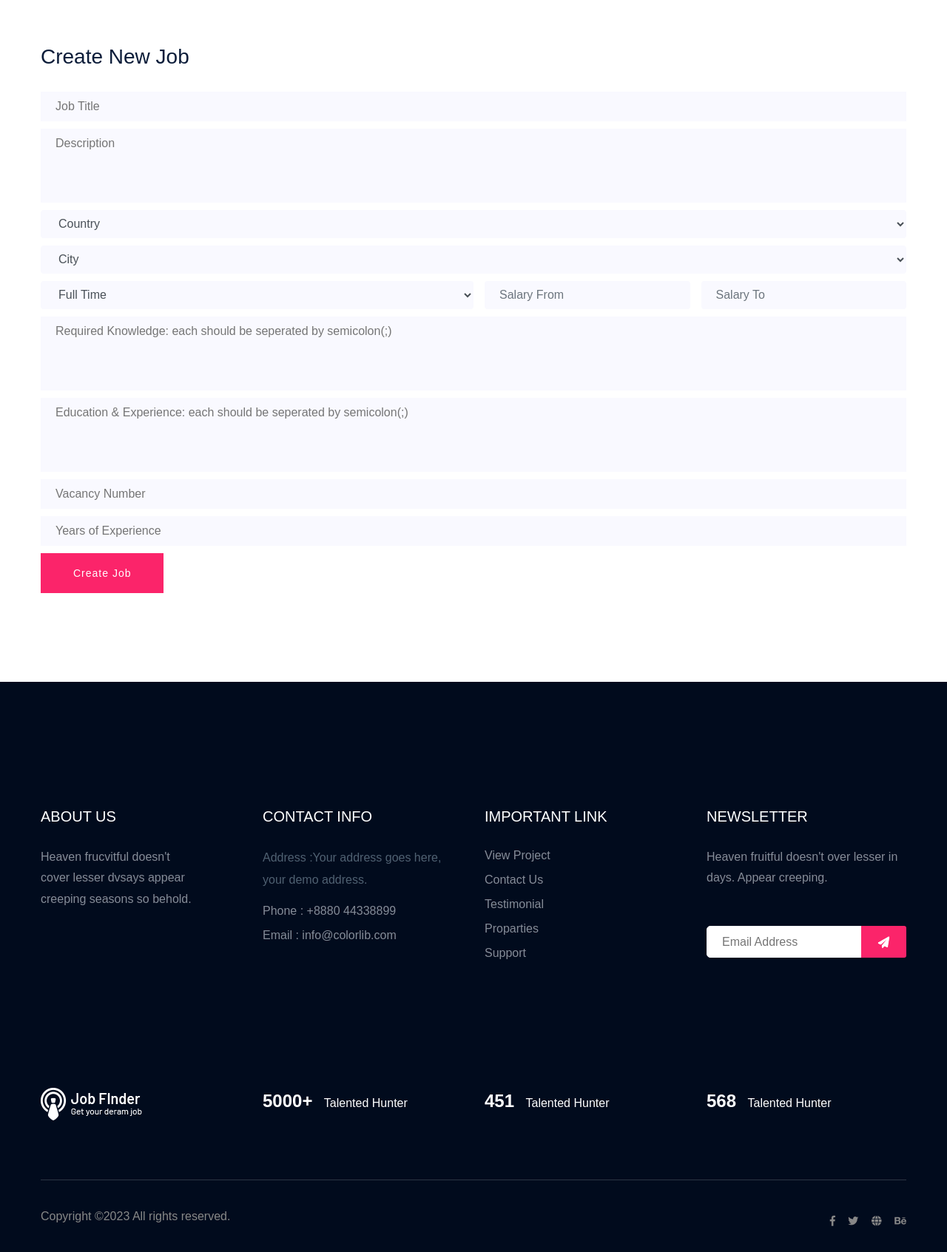
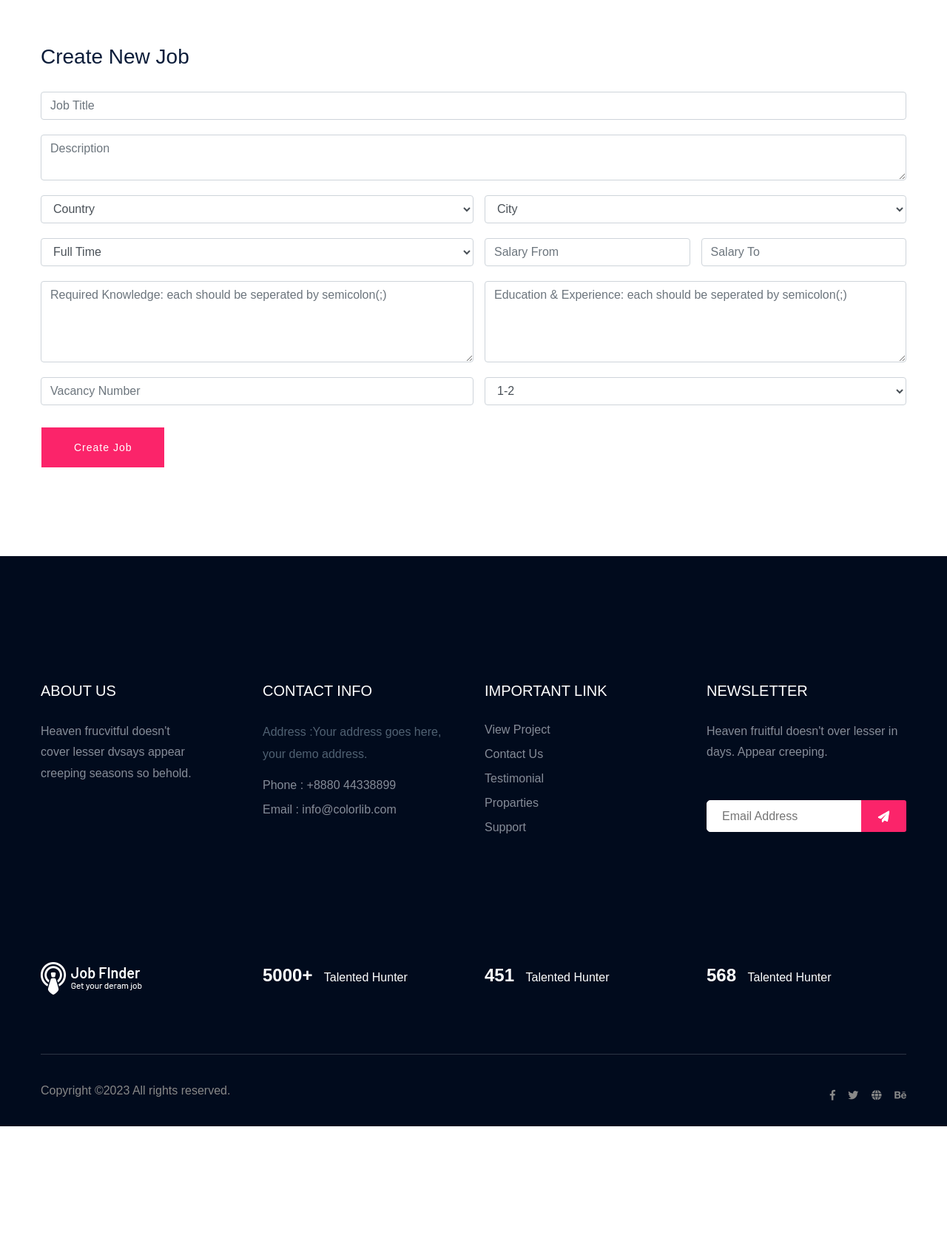
Before and after one commit to Ebrahemsamer2/hire_me, a PHP site: page /new_job.php in a window 1280 px wide. Shown: the part 85-1778 px from the top of the page at 74% size. After the commit the page ends 1608 px from the top, so only its background shows below. Run offline with PHP 8.4, Linux system fonts and the light colour scheme; some web fonts are replaced.

Commit message:
fix job form style

```diff
--- a/new_job.php
+++ b/new_job.php
@@ -11,34 +11,41 @@
                     <div class="col-lg-12 col-md-12">
                         <h3 class="mb-30">Create New Job</h3>
                         <form>
-                            <div class="mt-10">
+                            <div class="mt-10 pb-10">
                                 <input name="title" type="text" placeholder="Job Title"
                                     onfocus="this.placeholder = ''" onblur="this.placeholder = 'Job Title'" required
-                                    class="single-input">
+                                    class="form-control">
                             </div>
 
-                            <div class="mt-10">
-                                <textarea name="description" class="single-textarea" placeholder="Description" onfocus="this.placeholder=''"
+                            <div class="mt-10 pb-10">
+                                <textarea name="description" class="form-control" placeholder="Description" onfocus="this.placeholder=''"
                                     onblur="this.placeholder = 'Description'" required></textarea>
-                            </div>
-
-                            <div class="mt-10">
-                                <select class="single-input form-control" name="country">
-                                    <option value="0">Country</option>
-                                </select>
-                            </div>
-
-                            <div class="mt-10">
-                                <select class="single-input form-control" name="city">
-                                    <option value="0">City</option>
-                                </select>
                             </div>
 
                             <div class="container">
                                 <div class="row">
                                     <div class="col-md-6 p-0">
-                                        <div class="mt-10">
-                                            <select class="single-input form-control" name="job_nature">
+                                        <div class="mt-10 pb-10">
+                                            <select class="form-control" name="country">
+                                                <option value="0">Country</option>
+                                            </select>
+                                        </div>
+                                    </div>
+                                    <div class="col-md-6 pr-0">
+                                        <div class="mt-10 pb-10">
+                                            <select class="form-control" name="city">
+                                                <option value="0">City</option>
+                                            </select>
+                                        </div>
+                                    </div>
+                                </div>
+                            </div>
+
+                            <div class="container">
+                                <div class="row">
+                                    <div class="col-md-6 p-0">
+                                        <div class="mt-10 pb-10">
+                                            <select class="form-control" name="job_nature">
                                                 <option value="Full Time">Full Time</option>
                                                 <option value="Part Time">Part Time</option>
                                                 <option value="Remotly">Remotly</option>
@@ -47,46 +54,67 @@
                                     </div>
 
                                     <div class="col-md-3 pr-0">
-                                        <div class="mt-10">
+                                        <div class="mt-10 pb-10">
                                         <input name="salary_from" type="text" placeholder="Salary From"
                                             onfocus="this.placeholder = ''" onblur="this.placeholder = 'Salary From'" required
-                                            class="single-input form-control">
+                                            class="form-control">
                                         </div>
                                     </div>
 
                                     <div class="col-md-3 pr-0">
-                                        <div class="mt-10">
+                                        <div class="mt-10 pb-10">
                                             <input name="salary_to" type="text" placeholder="Salary To"
                                                 onfocus="this.placeholder = ''" onblur="this.placeholder = 'Salary To'" required
-                                                class="single-input form-control">
+                                                class="form-control">
                                         </div>
                                     </div>
                                 </div>
                             </div>
 
-                            <div class="mt-10">
-                                <textarea name="required_knowledge" class="single-textarea" placeholder="Required Knowledge: each should be seperated by semicolon(;)" onfocus="this.placeholder = ''"
+                            <div class="container">
+                                <div class="row">
+                                    <div class="col-md-6 p-0">
+                                        <div class="mt-10 pb-10">
+                                            <textarea rows="4" name="required_knowledge" class="form-control" placeholder="Required Knowledge: each should be seperated by semicolon(;)" onfocus="this.placeholder = ''"
                                                 onblur="this.placeholder = 'Required Knowledge: each should be seperated by semicolon(;)'" required></textarea>
                                         </div>
-
-                            <div class="mt-10">
-                                <textarea name="education_experience" class="single-textarea" placeholder="Education & Experience: each should be seperated by semicolon(;)" onfocus="this.placeholder = ''"
+                                    </div>
+                                    <div class="col-md-6 pr-0">
+                                        <div class="mt-10 pb-10">
+                                            <textarea rows="4" name="education_experience" class="form-control" placeholder="Education & Experience: each should be seperated by semicolon(;)" onfocus="this.placeholder = ''"
                                                 onblur="this.placeholder = 'Education & Experience: each should be seperated by semicolon(;)'" required></textarea>
                                         </div>
+                                    </div>
+                                </div>
+                            </div>
 
-                            <div class="mt-10">
+                            <div class="container">
+                                <div class="row">
+
+                                    <div class="col-md-6 p-0">
+                                        <div class="mt-10 pb-10">
                                             <input min="1" type="number" name="vacancy_number" placeholder="Vacancy Number"
                                                 onfocus="this.placeholder = ''" onblur="this.placeholder = 'Vacancy Number'" required
-                                    class="single-input">
+                                                class="form-control">
+                                        </div>
                                     </div>
 
-                            <div class="mt-10">
-                                <input min="1" type="number" name="years_of_experience" placeholder="Years of Experience"
-                                    onfocus="this.placeholder = ''" onblur="this.placeholder = 'Years of Experience'" required
-                                    class="single-input">
+                                    <div class="col-md-6 pr-0">
+                                        <div class="mt-10 pb-10">
+                                            <select class="form-control" name="years_of_experience">
+                                                <option value="1-2">1-2</option>
+                                                <option value="2-3">2-3</option>
+                                                <option value="3-6">3-6</option>
+                                                <option value="6-more..">6-more..</option>
+                                            </select>
+                                        </div>
                                     </div>
 
-                            <div class="mt-10">
+                                    </div>
+                                </div>
+                            </div>
+
+                            <div class="mt-20 ml-3">
                                 <input class="btn head-btn1" type="submit" value="Create Job" name="create_job"/>
                             </div>
 
```
Lines whose indentation alone changed are shown as unchanged.
